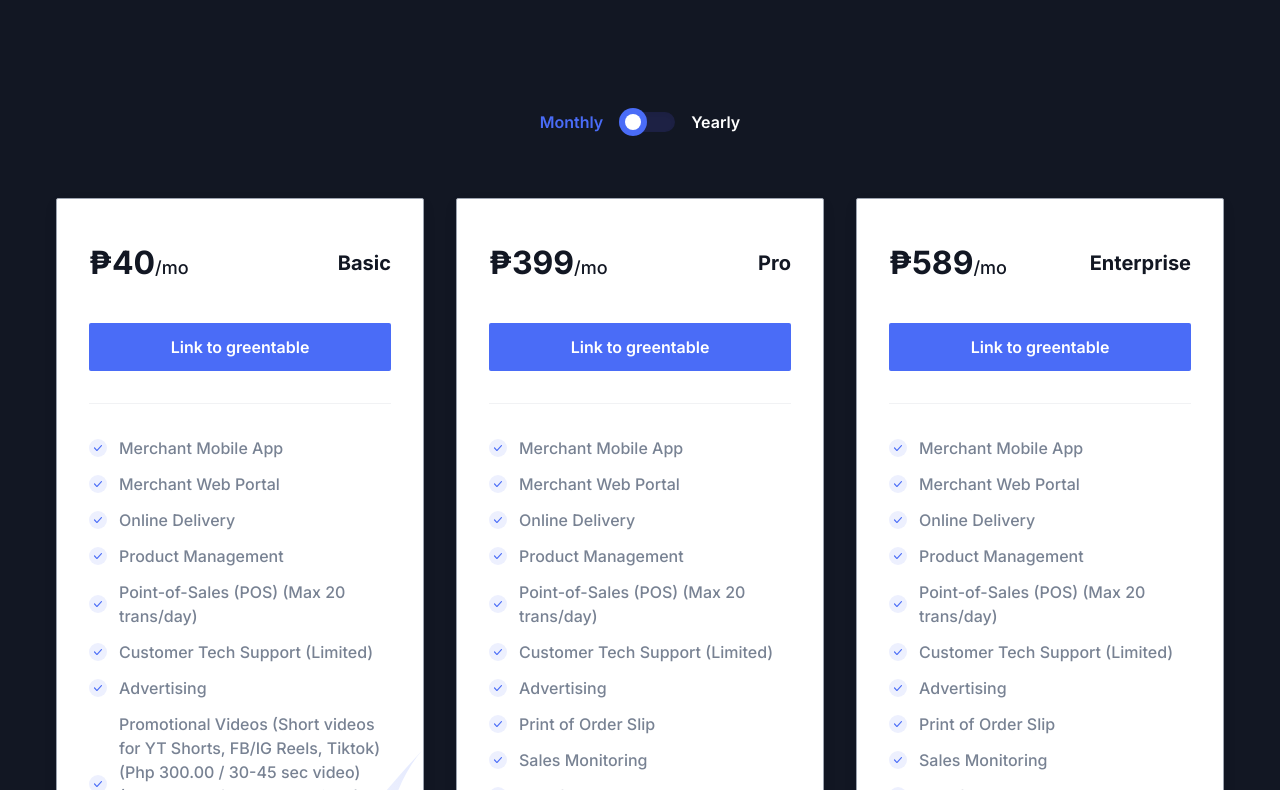
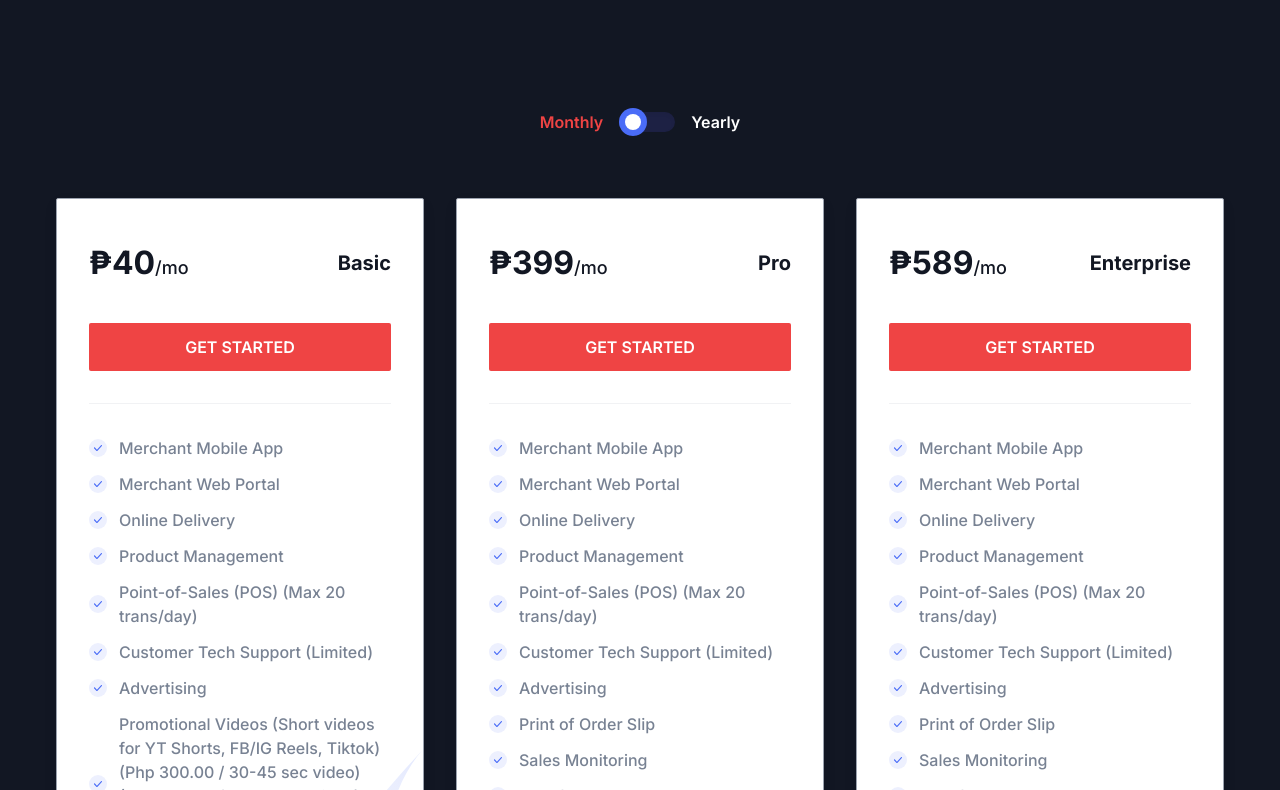
Before and after one commit to Cacarls/GetApp, a Next.js app: page / in a window 1280 px wide. Shown: the part 3930-4720 px from the top of the page. Built offline with nearby package versions, Linux system fonts and the light colour scheme.

Commit message:
Updated color changes

```diff
--- a/src/components/Pricing/PricingBox.tsx
+++ b/src/components/Pricing/PricingBox.tsx
@@ -21,18 +21,14 @@
         <div className="flex items-center justify-between">
           <h3 className="price mb-2 text-[32px] font-bold">
             ₱<span className="amount">{price}</span>
-            <span className="time text-lg font-medium">
-              /{duration}
-            </span>
+            <span className="time text-lg font-medium">/{duration}</span>
           </h3>
-          <h4 className="mb-2 text-xl font-bold">
-            {packageName}
-          </h4>
+          <h4 className="mb-2 text-xl font-bold">{packageName}</h4>
         </div>
         <p className="mb-7 text-base">{subtitle}</p>
         <div className="mb-8 border-b border-body-color border-opacity-10 pb-8">
-          <button className="flex w-full items-center justify-center rounded-sm bg-primary p-3 text-base font-semibold text-white transition duration-300 ease-in-out hover:bg-opacity-80 hover:shadow-signUp">
-            Link to greentable
+          <button className="flex w-full items-center justify-center rounded-sm bg-red-500 p-3 text-base font-semibold text-white transition duration-300 ease-in-out hover:bg-red-400 hover:shadow-signUp">
+            GET STARTED
           </button>
         </div>
         <div>{children}</div>
--- a/src/components/Pricing/index.tsx
+++ b/src/components/Pricing/index.tsx
@@ -23,7 +23,7 @@
               onClick={() => setIsMonthly(true)}
               className={`${
                 isMonthly
-                  ? "pointer-events-none text-primary"
+                  ? "pointer-events-none text-red-500"
                   : "text-dark dark:text-white"
               } mr-4 cursor-pointer text-base font-semibold`}
             >
@@ -49,7 +49,7 @@
               className={`${
                 isMonthly
                   ? "text-dark dark:text-white"
-                  : "pointer-events-none text-primary"
+                  : "pointer-events-none text-red-500"
               } ml-4 cursor-pointer text-base font-semibold`}
             >
               Yearly
@@ -71,7 +71,8 @@
             <OfferList text="Point-of-Sales (POS) (Max 20 trans/day)" status="active" />
             <OfferList text="Customer Tech Support (Limited)" status="active" />
             <OfferList text="Advertising" status="active" />
-            <OfferList text="Promotional Videos (Short videos for YT Shorts, FB/IG Reels, Tiktok) (Php 300.00 / 30-45 sec video) (Php 500.00 / 45-60 sec video) FREE one (1) 30 sec video when you avail" status="active"/>          </PricingBox>
+            <OfferList text="Promotional Videos (Short videos for YT Shorts, FB/IG Reels, Tiktok) (Php 300.00 / 30-45 sec video) (Php 500.00 / 45-60 sec video) FREE one (1) 30 sec video when you avail" status="active"/>
+          </PricingBox>
           <PricingBox
             packageName="Pro"
             price={isMonthly ? "399" : "789"}
@@ -93,7 +94,8 @@
             <OfferList text="Voucher Management" status="active" />
             <OfferList text="Merchant App (Software) (Php 900.00/Month)" status="active" />
             <OfferList text="Merchant Device (Hardware Rental) (Php 950.00/Month)" status="active" />
-            <OfferList text="Promotional Videos (Short videos for YT Shorts, FB/IG Reels, Tiktok) (Php 300.00 / 30-45 sec video) (Php 500.00 / 45-60 sec video) FREE one (1) 30 sec video when you avail" status="active"/>          </PricingBox>
+            <OfferList text="Promotional Videos (Short videos for YT Shorts, FB/IG Reels, Tiktok) (Php 300.00 / 30-45 sec video) (Php 500.00 / 45-60 sec video) FREE one (1) 30 sec video when you avail" status="active"/>
+          </PricingBox>
           <PricingBox
             packageName="Enterprise"
             price={isMonthly ? "589" : "999"}
```
